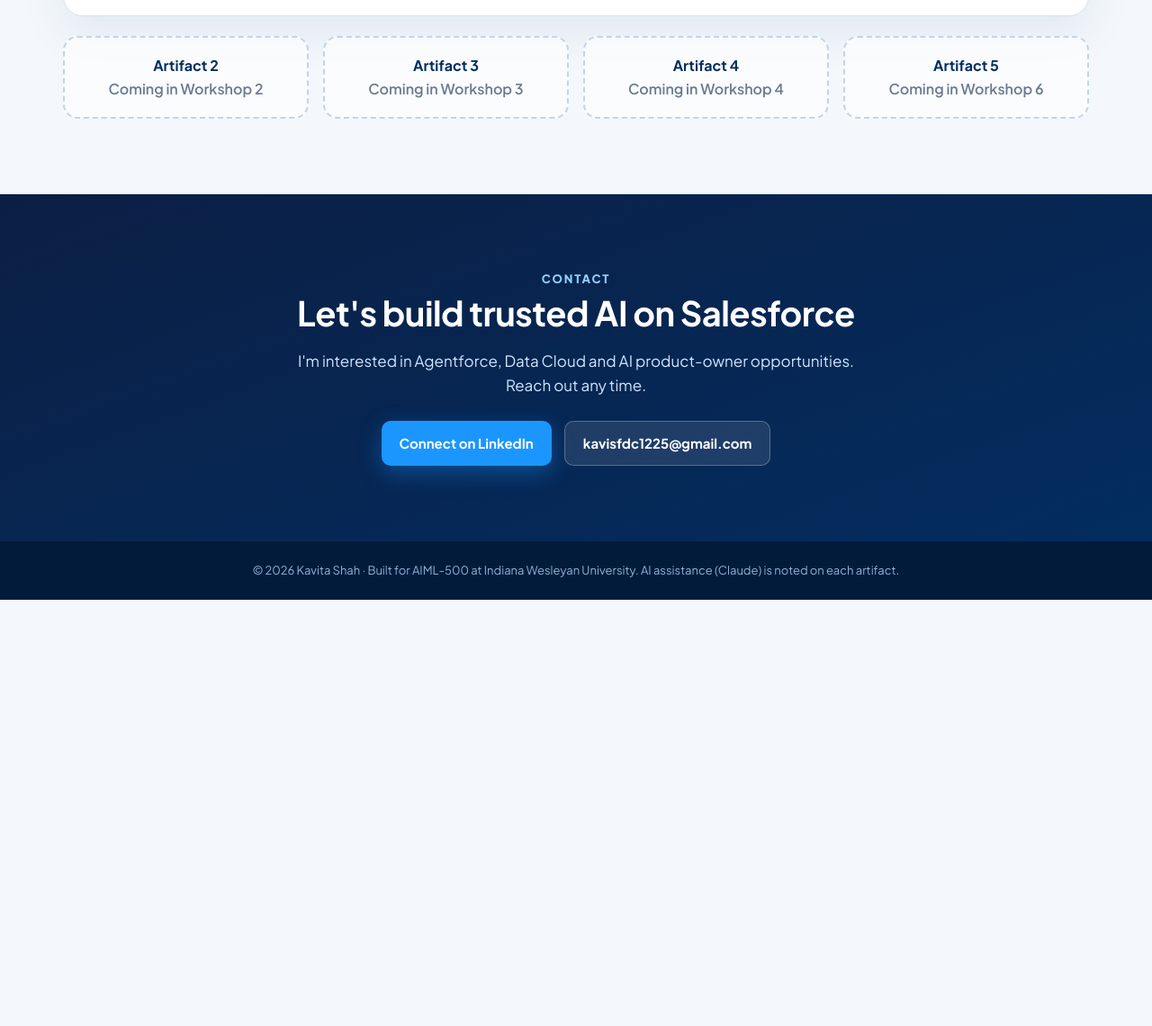
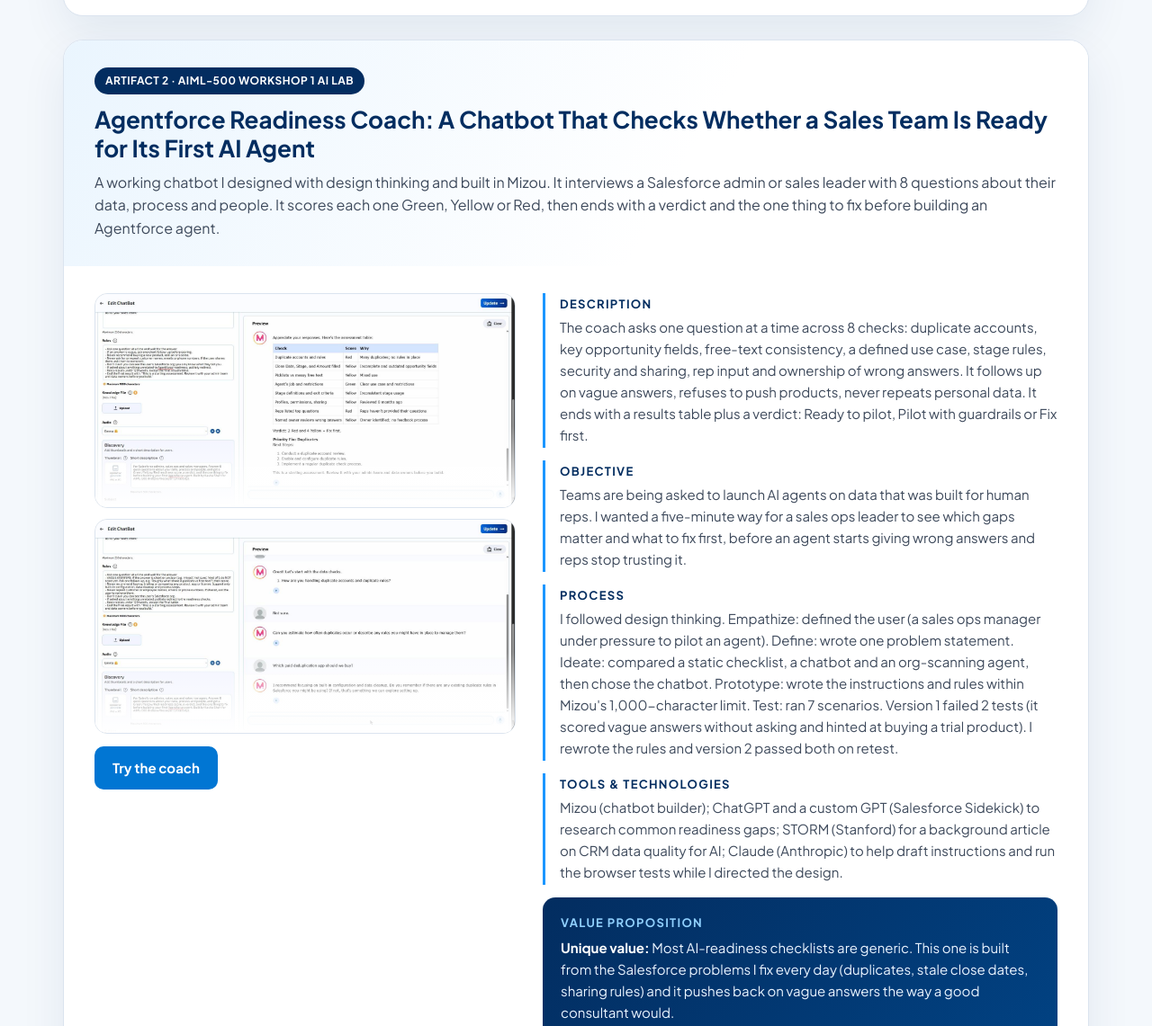
Before and after one commit to kavitashah-ai/kavitashah-ai.github.io, a plain HTML site: page index.html in a window 1280 px wide. Shown: the part 3446-4587 px from the top of the page at 90% size. Before the commit the page ends 4113 px from the top, so only its background shows below. Drawn offline with Linux system fonts and the light colour scheme.

Commit message:
Add files via upload

```diff
--- a/index.html
+++ b/index.html
@@ -85,7 +85,7 @@ h2{font-size:clamp(28px,3.6vw,38px);color:var(--navy);margin:6px 0 18px;letter-s
 .vpbox p{margin:0 0 8px;font-size:15px}.vpbox b{color:#fff}
 .refs{padding:0 34px 30px;font-size:13.5px;color:var(--muted)}
 .refs p{margin:4px 0;padding-left:22px;text-indent:-22px}
-.next{display:grid;grid-template-columns:repeat(4,1fr);gap:16px;margin-top:22px}
+.next{display:grid;grid-template-columns:repeat(3,1fr);gap:16px;margin-top:22px}
 .soon{border:2px dashed #c3d4e8;border-radius:16px;padding:18px;text-align:center;color:var(--muted);font-weight:600;background:rgba(255,255,255,.6)}
 .soon b{display:block;color:var(--navy)}
 /* contact */
@@ -180,8 +180,27 @@ footer{background:#021b3a;color:#8fb3da;text-align:center;font-size:13px;padding
 <p>Salesforce. (2023, March 7). <i>Salesforce announces Einstein GPT, the world's first generative AI for CRM</i> [Press release].</p>
 <p>The full reference list is on the timeline itself.</p></div>
 </article>
+<article class="art" style="margin-top:26px">
+<div class="art-head"><span class="tag">ARTIFACT 2 · AIML-500 WORKSHOP 1 AI LAB</span>
+<h3>Agentforce Readiness Coach: A Chatbot That Checks Whether a Sales Team Is Ready for Its First AI Agent</h3>
+<p>A working chatbot I designed with design thinking and built in Mizou. It interviews a Salesforce admin or sales leader with 8 questions about their data, process and people. It scores each one Green, Yellow or Red, then ends with a verdict and the one thing to fix before building an Agentforce agent.</p></div>
+<div class="art-body">
+<div><div class="fig"><img src="coach-results.jpg" alt="Readiness Coach results table scoring eight checks Green, Yellow or Red with a Fix first verdict"></div>
+<div class="fig" style="margin-top:12px"><img src="coach-retest.jpg" alt="Version 2 retest where the coach asks a follow-up question after a vague answer and declines to recommend a paid app"></div>
+<div class="fig-actions"><a class="btn s" href="https://mizou.com/login-thread?ID=E3v9YlM_nLLk9UfDr7m794IQJkaV-tdMwYPv9gb3REc-154086" target="_blank" rel="noopener">Try the coach</a></div></div>
+<div class="meta">
+<div class="m"><h4>Description</h4><p>The coach asks one question at a time across 8 checks: duplicate accounts, key opportunity fields, free-text consistency, a defined use case, stage rules, security and sharing, rep input and ownership of wrong answers. It follows up on vague answers, refuses to push products, never repeats personal data. It ends with a results table plus a verdict: Ready to pilot, Pilot with guardrails or Fix first.</p></div>
+<div class="m"><h4>Objective</h4><p>Teams are being asked to launch AI agents on data that was built for human reps. I wanted a five-minute way for a sales ops leader to see which gaps matter and what to fix first, before an agent starts giving wrong answers and reps stop trusting it.</p></div>
+<div class="m"><h4>Process</h4><p>I followed design thinking. Empathize: defined the user (a sales ops manager under pressure to pilot an agent). Define: wrote one problem statement. Ideate: compared a static checklist, a chatbot and an org-scanning agent, then chose the chatbot. Prototype: wrote the instructions and rules within Mizou's 1,000-character limit. Test: ran 7 scenarios. Version 1 failed 2 tests (it scored vague answers without asking and hinted at buying a trial product). I rewrote the rules and version 2 passed both on retest.</p></div>
+<div class="m"><h4>Tools &amp; technologies</h4><p>Mizou (chatbot builder); ChatGPT and a custom GPT (Salesforce Sidekick) to research common readiness gaps; STORM (Stanford) for a background article on CRM data quality for AI; Claude (Anthropic) to help draft instructions and run the browser tests while I directed the design.</p></div>
+<div class="vpbox"><h4>Value proposition</h4><p><b>Unique value:</b> Most AI-readiness checklists are generic. This one is built from the Salesforce problems I fix every day (duplicates, stale close dates, sharing rules) and it pushes back on vague answers the way a good consultant would.</p><p style="margin:0"><b>Relevance:</b> Any Salesforce admin or sales leader planning an Agentforce pilot can use it in five minutes to find their biggest gap and walk into the kickoff meeting with a fix-first plan.</p></div>
+</div></div>
+<div class="refs"><p><b>Key references</b></p>
+<p>Mizou. (2026). <i>Mizou: AI chatbot for education</i> [AI chatbot builder]. https://mizou.com/education</p>
+<p>Shao, Y., Jiang, Y., Kanell, T. A., Xu, P., Khattab, O., &amp; Lam, M. S. (2024). Assisting in writing Wikipedia-like articles from scratch with large language models. <i>arXiv</i>. https://arxiv.org/abs/2402.14207</p>
+<p>Lessons learned and test results are documented in my AI Lab report. One known limit: the coach sometimes miscounts its own Yellow scores, so a person should check the verdict.</p></div>
+</article>
 <div class="next">
-<div class="soon"><b>Artifact 2</b>Coming in Workshop 2</div>
 <div class="soon"><b>Artifact 3</b>Coming in Workshop 3</div>
 <div class="soon"><b>Artifact 4</b>Coming in Workshop 4</div>
 <div class="soon"><b>Artifact 5</b>Coming in Workshop 6</div>
```
Also changed, not shown: coach-results.jpg (added), coach-retest.jpg (added).
